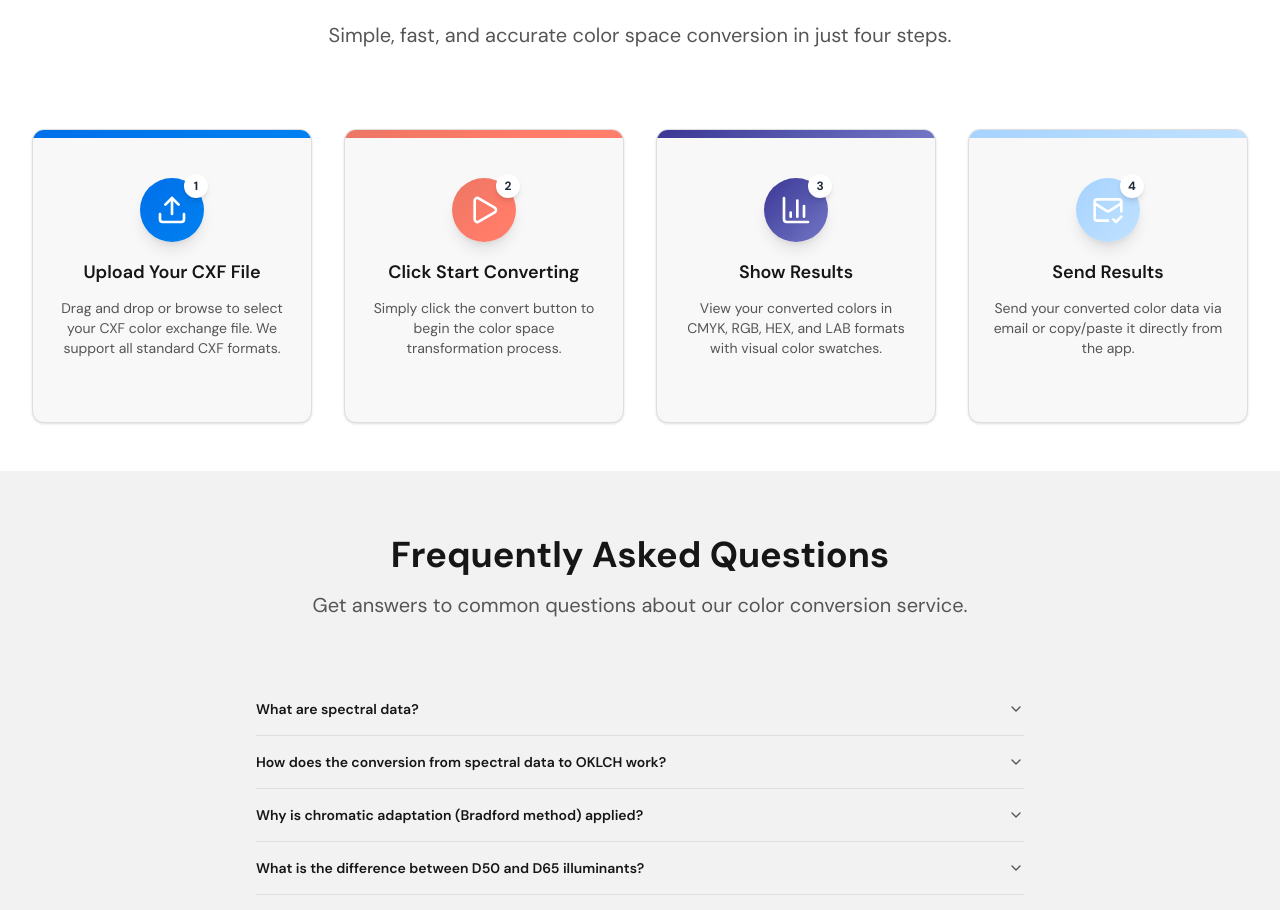
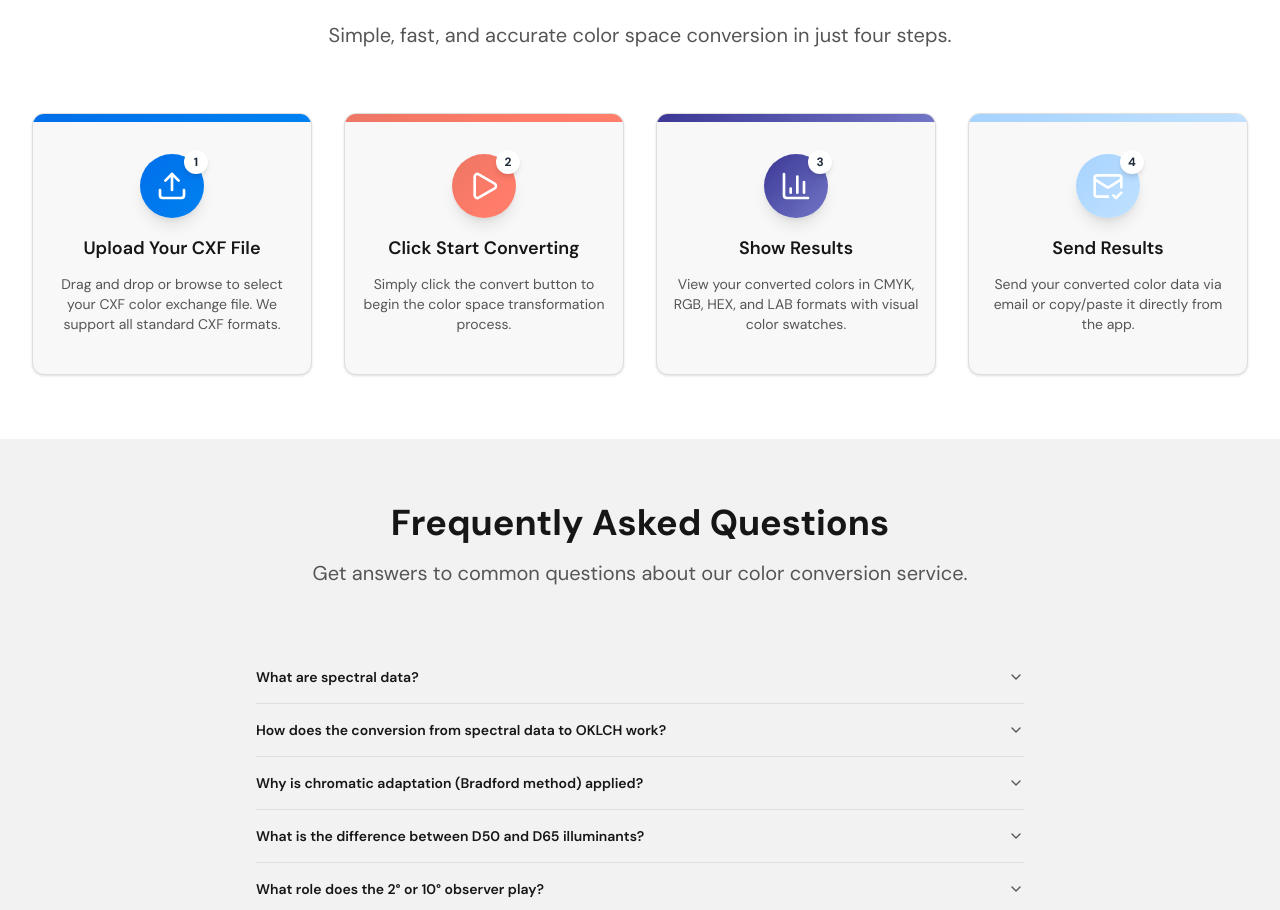
Before and after one commit to s1avvo/cxf-converter, a Next.js app: page / in a window 1280 px wide. Shown: the part 788-1698 px from the top of the page. Built offline with nearby package versions, Linux system fonts and the light colour scheme; no server answers.

Commit message:
ref: adjust card padding and margin

```diff
--- a/src/ui/how-it-works-section.tsx
+++ b/src/ui/how-it-works-section.tsx
@@ -1,5 +1,5 @@
+import { Upload, Play, BarChart3, MailCheck } from "lucide-react";
 import { Card, CardContent } from "@ui/shadcn/card";
-import { Upload, Play, BarChart3, MailCheck } from "lucide-react";
 
 const steps = [
 	{
@@ -48,7 +48,7 @@ export function HowItWorksSection() {
 				<ol className="grid grid-cols-1 items-stretch gap-8 md:grid-cols-2 lg:grid-cols-4">
 					{steps.map((step, index) => (
 						<li key={index}>
-							<Card className="bg-card border-border group relative mt-4 h-full overflow-hidden transition-all duration-300 hover:shadow-lg">
+							<Card className="bg-card border-border group relative h-full overflow-hidden transition-all duration-300 hover:shadow-lg">
 								<div
 									className={`absolute inset-0 ${step.gradientClass} opacity-0 transition-opacity duration-300 group-hover:opacity-10`}
 									aria-hidden="true"
@@ -58,7 +58,7 @@ export function HowItWorksSection() {
 									aria-hidden="true"
 								/>
 
-								<CardContent className="relative z-10 p-6 text-center">
+								<CardContent className="relative z-10 p-4 text-center">
 									<div className="relative mb-4 inline-block">
 										<span
 											className={`${step.gradientClass} flex h-16 w-16 items-center justify-center rounded-full shadow-lg`}
```
